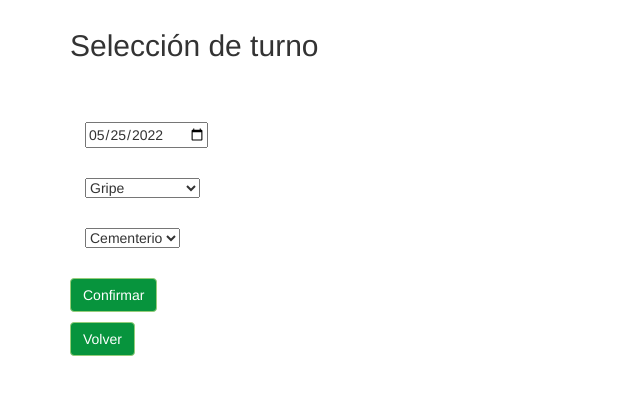
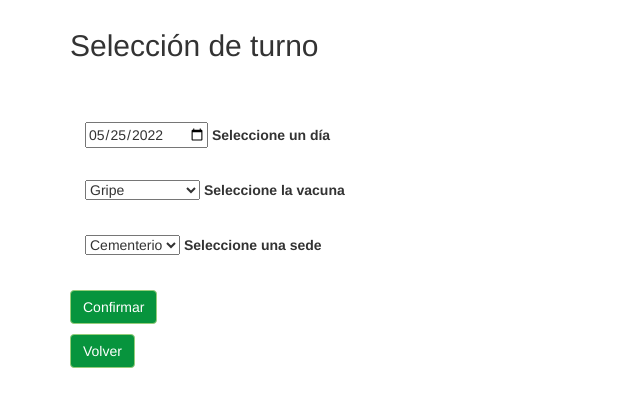
Before and after one commit to serdel1979/vacunatorio, a Flask app: page /sacar_turno in a window 1280 px wide. Shown: the part 51-458 px from the top of the page, without its empty margins (0-640 px from the left). Run offline with Flask 2, Linux system fonts and the light colour scheme; the visitor is signed in with stand-in values (Sample User, id 1); data comes from the database, SQL or seed files in the repository; some libraries are stand-ins or nearby versions.

Commit message:
arreglos del pedido de turno

```diff
--- a/app/templates/pedir_turno.html
+++ b/app/templates/pedir_turno.html
@@ -25,6 +25,7 @@
                     <div class="col-md-12">
                         <input min={{min}} style="margin-top: 30px;" id="fecha_turno" name="fecha_turno" type="date"
                             placeholder="Eliga una fecha" value={{min}}>
+                            <label class="form-signin" for="exampleCheck1">Seleccione un día</label>
                     </div>
                 </div>
                 <div class="form-signin">
@@ -35,6 +36,7 @@
                             <option value="{{ v }}">{{ v }}</option>
                             {% endfor %}
                         </select>
+                        <label class="form-signin" for="exampleCheck1">Seleccione la vacuna</label>
                     </div>
                 </div>
                 <div class="form-signin">
@@ -45,6 +47,7 @@
                             <option value="{{ s }}">{{ s }}</option>
                             {% endfor %}
                         </select>
+                        <label class="form-signin" for="exampleCheck1">Seleccione una sede</label>
                     </div>
                 </div>
                 <div class="form-signin" style="margin-top: 30px;">
```
